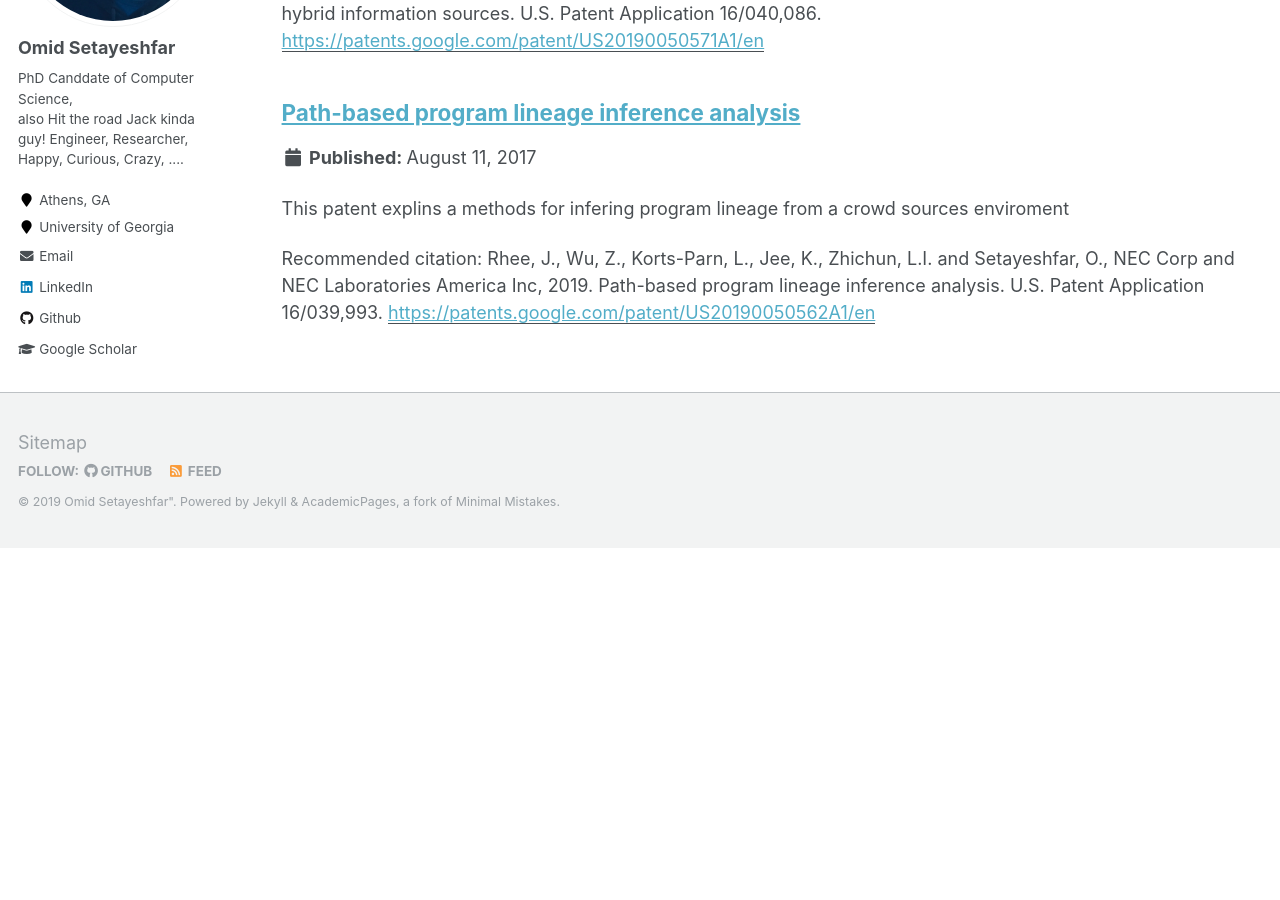
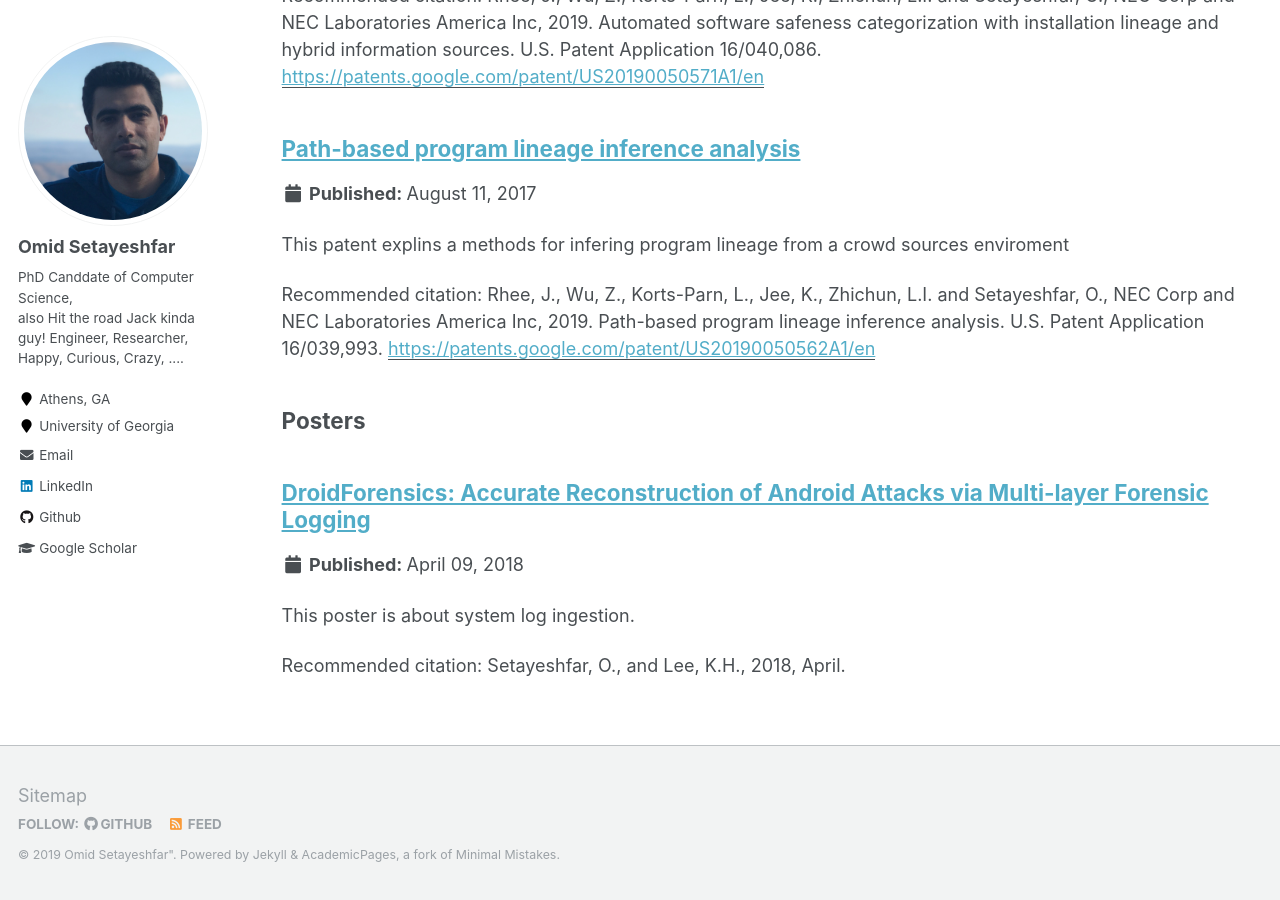
Before and after one commit to omid-s/omid-s.github.io, a Jekyll site: the page built from _pages/publications.md, in a window 1280 px wide and 900 px high, scrolled down 1285 px. Built offline with Jekyll 4.4.1, drawn with Linux system fonts in a browser that asks for light colours; before the commit the page ends 1833 px from its top, so only the background shows below that.

Commit message:
adds posters to publications, adds uburn poster

```diff
--- a/_pages/publications.md
+++ b/_pages/publications.md
@@ -33,3 +33,9 @@ author_profile: true
 {% for post in site.patents reversed %}
   {% include archive-single.html %}
 {% endfor %}
+
+## Posters
+
+{% for post in site.posters reversed %}
+  {% include archive-single.html %}
+{% endfor %}
--- /dev/null
+++ b/_posters/fastpp.md
@@ -0,0 +1,17 @@
+---
+title: "DroidForensics: Accurate Reconstruction of Android Attacks via Multi-layer Forensic Logging"
+collection: posters
+permalink: /posters/fastpp
+excerpt: 'This poster is about system log ingestion.'
+date: 2018-04-09
+venue: 'SEC Security Challenge, Auburn, AL.'
+paperurl: ''
+citation: 'Setayeshfar, O., and Lee, K.H., 2018, April.'
+---
+
+In this poster we presented a high throughput log ingestion system, designed to collect logs from a distributed computing system. We show this tool can perform faster than the state of the art with orders of magnitude and has more filtering capabilities.
+
+
+<!-- [Download paper here](https://kyuhlee.github.io/publications/asiaccs17.pdf) -->
+
+<!-- # Abstract  -->
```
